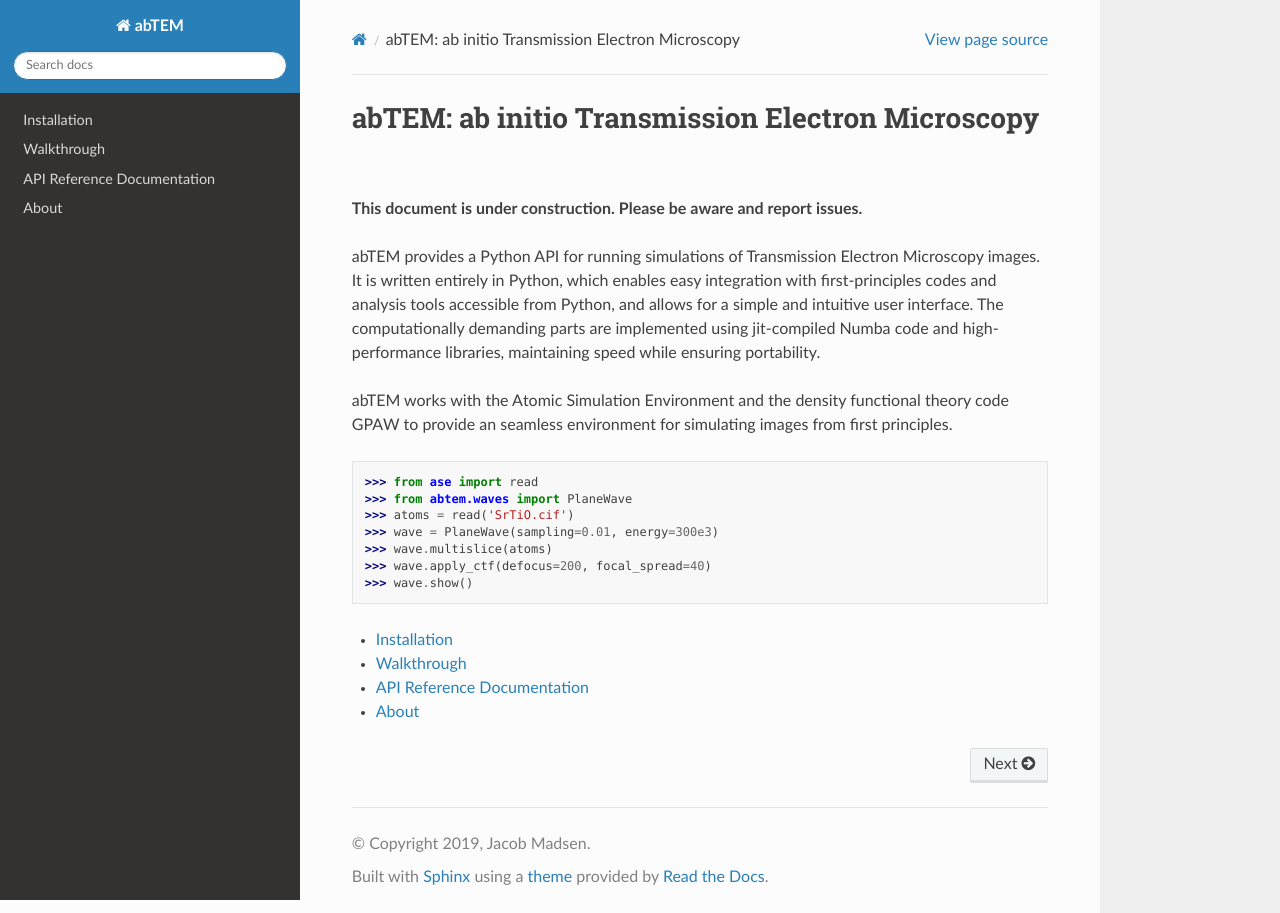
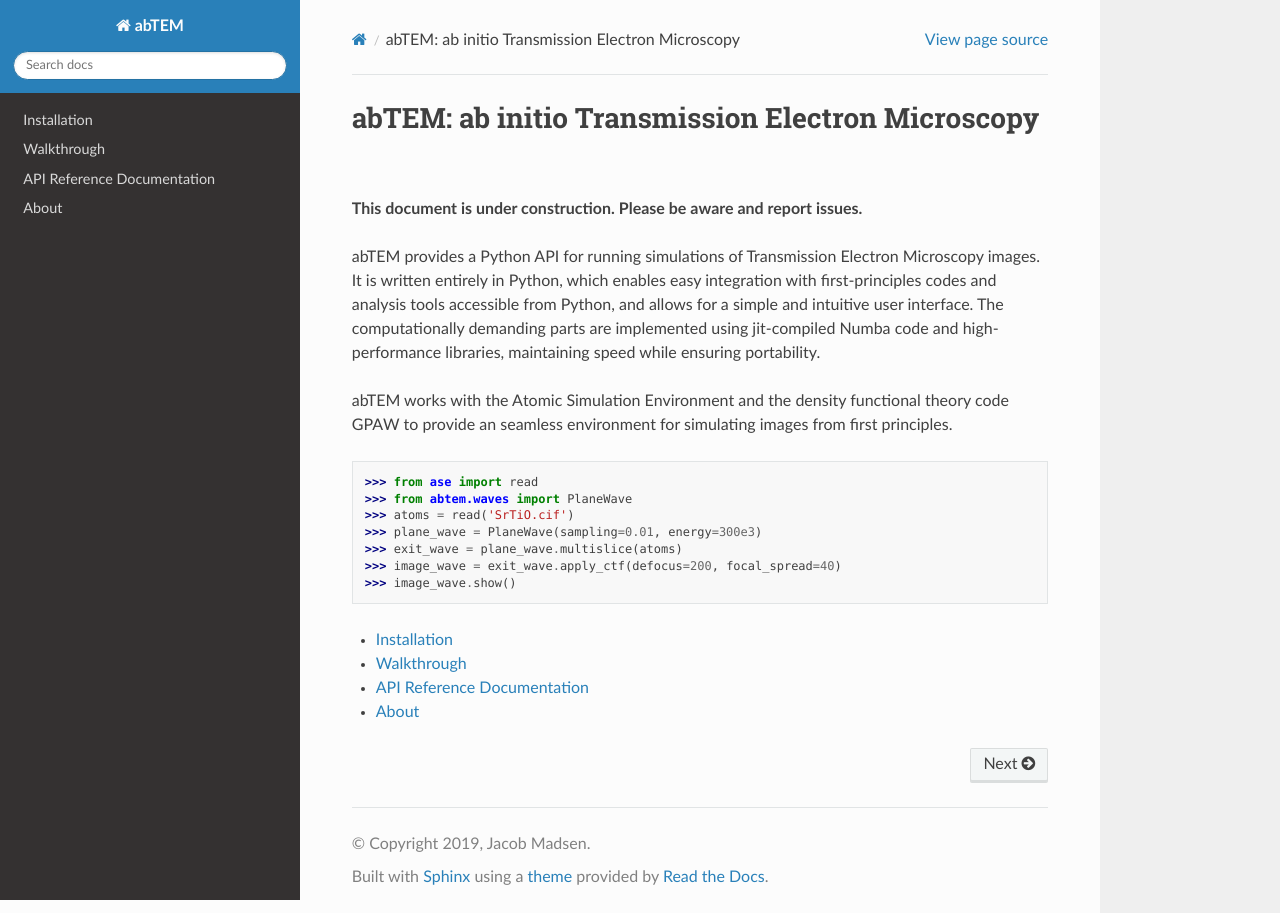
Before and after one commit to abTEM/abTEM, a Sphinx documentation site: the page built from docs/source/index.rst, in a window 1280 px wide. Built offline with Sphinx 7.4.7 and the Read the Docs theme 2.0.0, drawn with Linux system fonts in a browser that asks for light colours; pages that are not in the unit, such as notebooks, are missing from menus.

Commit message:
Update index.rst

```diff
--- a/docs/source/index.rst
+++ b/docs/source/index.rst
@@ -18,10 +18,10 @@ environment for simulating images from first principles.
 >>> from ase import read
 >>> from abtem.waves import PlaneWave
 >>> atoms = read('SrTiO.cif')
->>> wave = PlaneWave(sampling=0.01, energy=300e3)
->>> wave.multislice(atoms)
->>> wave.apply_ctf(defocus=200, focal_spread=40)
->>> wave.show()
+>>> plane_wave = PlaneWave(sampling=0.01, energy=300e3)
+>>> exit_wave = plane_wave.multislice(atoms)
+>>> image_wave = exit_wave.apply_ctf(defocus=200, focal_spread=40)
+>>> image_wave.show()
 
 .. toctree::
    :maxdepth: 1
```
